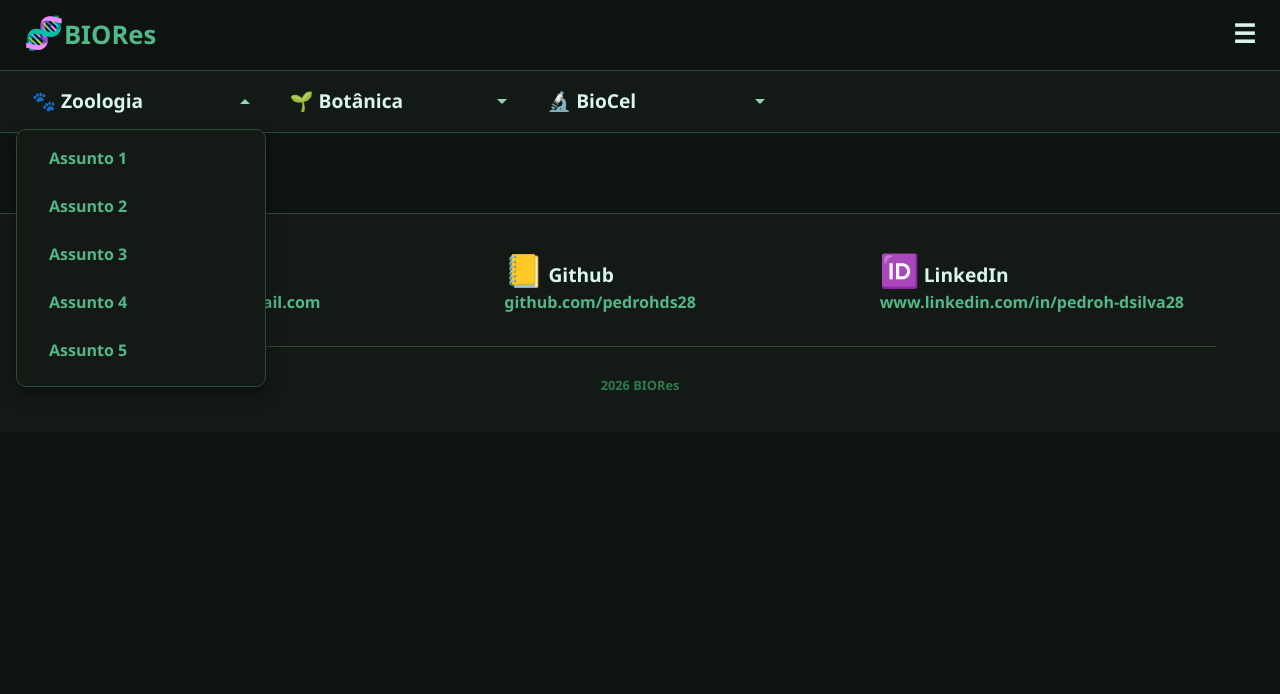
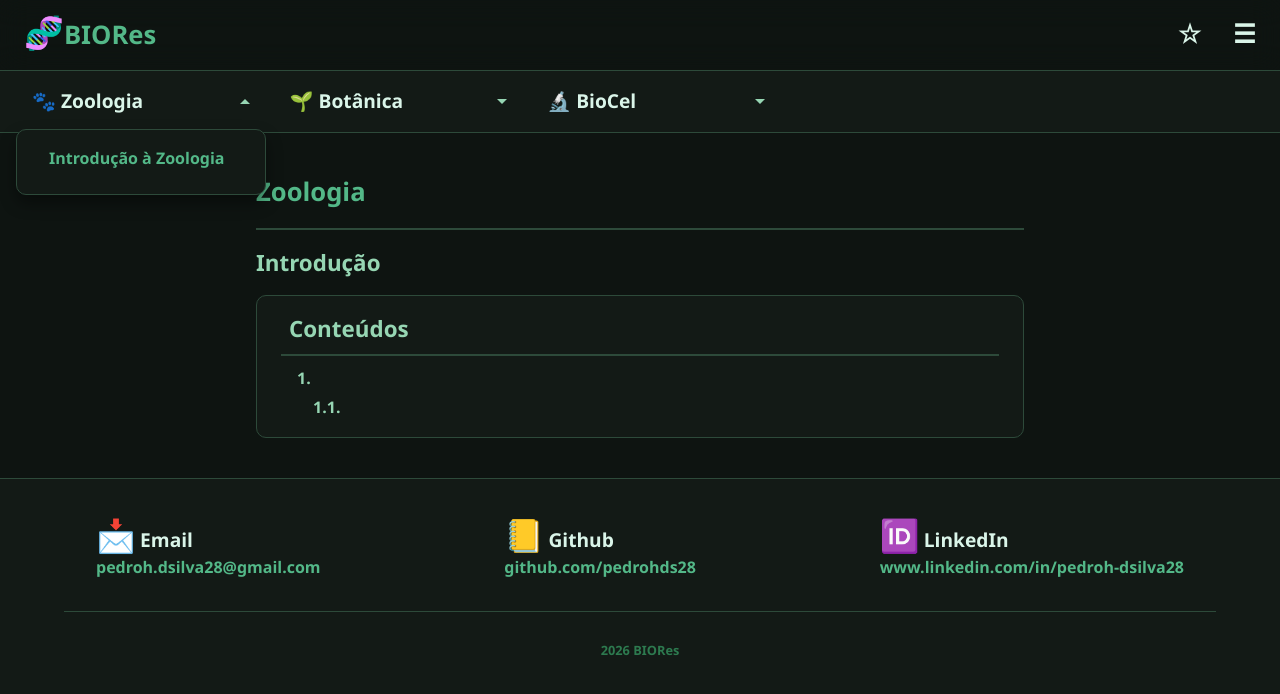
Before and after one commit to pedrohds28/BIORes, a plain HTML site: page src/pages/zoologia/intro.html in a window 1280 px wide. Both pictures are taken after a click on the heading "🐾 Zoologia". Drawn offline with Linux system fonts and the light colour scheme.

Commit message:
Adicionando conteúdo da página inicial, conectando com a API de salvamento e adicionando lógica de salvamento de favoritos

```diff
--- a/components.txt
+++ b/components.txt
@@ -34,14 +34,14 @@ Figura:
 
 Citação:
 <div class="quote">
-    <div class="text">Lorem ipsum dolor sit amet consectetur adipisicing elit. Debitis ipsum sapiente necessitatibus vero tenetur soluta similique neque laudantium, commodi ad, ab dolores blanditiis hic iusto architecto impedit eos placeat doloremque?</div>
+    <div class="text"></div>
     <div class="author">DE TAL, Fulano (2026)</div>
 </div>
 
 Nota/Observação:
 <div class="note">
     <b>Nota: </b>
-    Lorem ipsum dolor sit, amet consectetur adipisicing elit. Accusamus, fugiat blanditiis eveniet pariatur dignissimos quos ab non assumenda magni qui, eaque officiis mollitia ut cumque repellat, nihil totam veritatis reprehenderit.
+    Lorem
 </div>
 
 Referências:
--- a/src/pages/zoologia/intro.html
+++ b/src/pages/zoologia/intro.html
@@ -14,7 +14,10 @@
             <span class="icon">🧬</span>
             <h1>BIORes</h1>
         </div>
-        <button type="button" id="openMenu" class="menu-btn">☰</button>
+        <div class="functions">
+            <button type="button" onclick="favoritar('John Doe', 'Introdução á Zoologia');" class="menu-btn" title="Salvar como favorito">☆</button> <!--★-->
+            <button type="button" id="openMenu" class="menu-btn">☰</button>
+        </div>
     </header>
     <nav>
         <details class="dropdown" name="dropdown">
@@ -24,11 +27,7 @@
             </summary>
             <div class="dropdown-content">
                 <ul>
-                    <li><a href="">Assunto 1</a></li>
-                    <li><a href="">Assunto 2</a></li>
-                    <li><a href="">Assunto 3</a></li>
-                    <li><a href="">Assunto 4</a></li>
-                    <li><a href="">Assunto 5</a></li>
+                    <li><a href="#">Introdução à Zoologia</a></li>
                 </ul>
             </div>
         </details>
@@ -39,11 +38,7 @@
             </summary>
             <div class="dropdown-content">
                 <ul>
-                    <li><a href="">Assunto 1</a></li>
-                    <li><a href="">Assunto 2</a></li>
-                    <li><a href="">Assunto 3</a></li>
-                    <li><a href="">Assunto 4</a></li>
-                    <li><a href="">Assunto 5</a></li>
+                    <li><a href="../botanica/intro.html">Introdução à Botânica</a></li>
                 </ul>
             </div>
         </details>
@@ -54,16 +49,26 @@
             </summary>
             <div class="dropdown-content">
                 <ul>
-                    <li><a href="">Assunto 1</a></li>
-                    <li><a href="">Assunto 2</a></li>
-                    <li><a href="">Assunto 3</a></li>
-                    <li><a href="">Assunto 4</a></li>
-                    <li><a href="">Assunto 5</a></li>
+                    <li><a href="../biocel/intro.html">Introdução à Biologia Celular</a></li>
                 </ul>
             </div>
         </details>
     </nav>
     <main>
+        <h1>Zoologia</h1>
+        <hr>
+        <h2>Introdução</h2>
+        <div class="contents-list">
+            <h2>Conteúdos</h2>
+            <ol>
+                <li>
+                    <a href="#"></a>
+                    <ol>
+                        <li><a href="#"></a></li>
+                    </ol>
+                </li>
+            </ol>
+        </div>
     </main>
     <div id="overlay"></div>
     <aside id="menu">
@@ -72,10 +77,10 @@
             <button type="button" id="closeMenu" class="menu-btn">&times;</button>
         </div>
         <ul id="menu-list">
-            <li><a href="#">Início</a></li>
-            <li><a href="#">Perfil</a></li>
-            <li><a href="#">Salvos</a></li>
-            <li><a href="#">Configurações</a></li>
+            <li><a href="../../../index.html">Início</a></li>
+            <li><a href="#">Perfil (em breve)</a></li>
+            <li><a href="#">Favoritos (em breve)</a></li>
+            <li><a href="#">Configurações (em breve)</a></li>
         </ul>
     </aside>
     <footer>
--- a/src/scripts.js
+++ b/src/scripts.js
@@ -16,3 +16,27 @@ const _closeMenu = () => {
 
 closeMenuBtn.addEventListener('click', _closeMenu);
 overlay.addEventListener('click', _closeMenu);
+
+// Save as Favorite Logic
+async function favoritar(user, title) {
+    const url = window.location.pathname;
+
+    const data = {
+        user: user,
+        title: title,
+        url: url
+    };
+
+    try {
+        const response = await fetch('http://localhost:8080/favorites', {
+            method: 'POST',
+            headers: { 'Content-Type': 'application/json' },
+            body: JSON.stringify(data)
+        });
+
+        const result = await response.json();
+        alert(result.message);
+    } catch (error) {
+        console.error("Erro na conexão com a API!", error);
+    }
+}
--- a/src/styles.css
+++ b/src/styles.css
@@ -115,6 +115,12 @@ footer {
     line-height: 1;
     color: var(--color-main);
     cursor: pointer;
+}
+
+.functions {
+    display: flex;
+    justify-content: space-between;
+    gap: 2rem;
 }
 
 #menu {
```
Also changed, not shown: index.html (+35 -18 lines).
